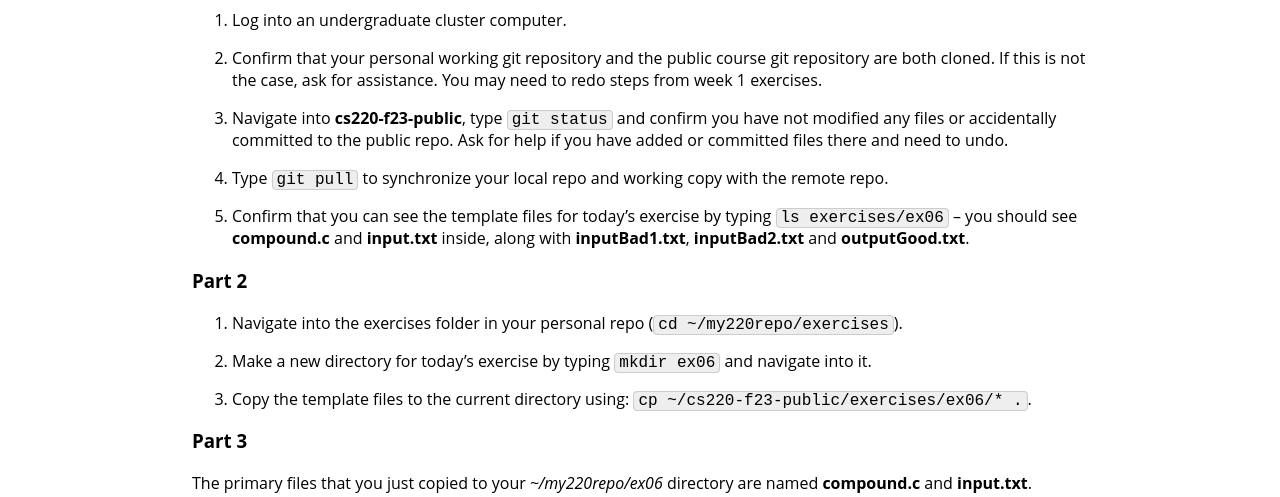
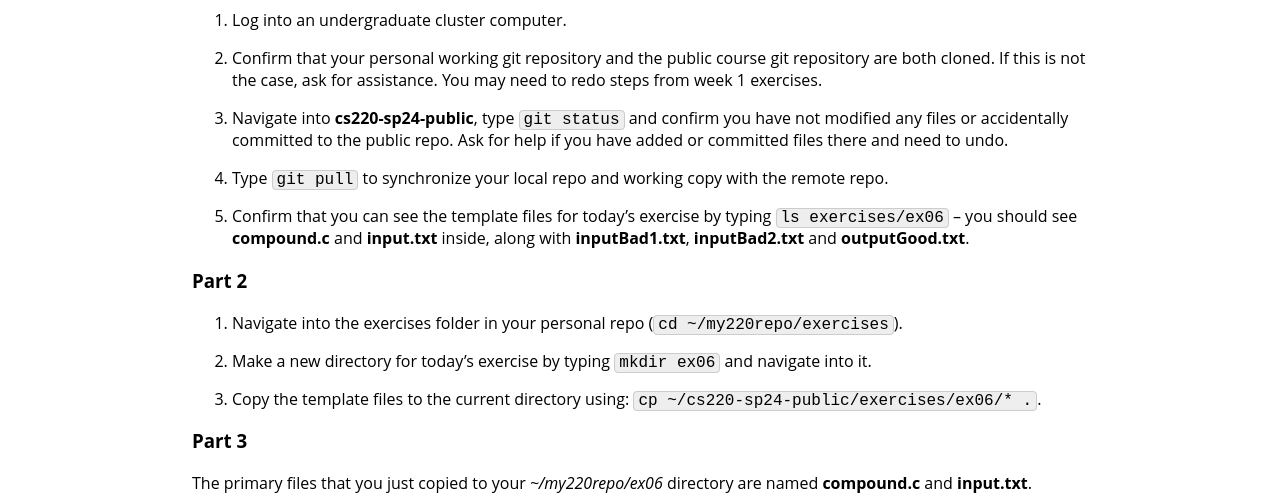
Before and after one commit to jhu-ip/cs220-f24, a Jekyll site: the page built from exercise/ex06.md, in a window 1280 px wide. Shown: the part 667-1164 px from the top of the page. Built offline with Jekyll 4.4.1, drawn with Linux system fonts in a browser that asks for light colours.

```diff
--- a/exercise/ex06.md
+++ b/exercise/ex06.md
@@ -28,7 +28,7 @@
 
 2.	Confirm that your personal working git repository and the public course git repository are both cloned.  If this is not the case, ask for assistance.  You may need to redo steps from week 1 exercises.
 
-3.	Navigate into **cs220-f23-public**, type `git status` and confirm you have not modified any files or accidentally committed to the public repo. Ask for help if you have added or committed files there and need to undo.
+3.	Navigate into **cs220-sp24-public**, type `git status` and confirm you have not modified any files or accidentally committed to the public repo. Ask for help if you have added or committed files there and need to undo.
 
 4.	Type `git pull` to synchronize your local repo and working copy with the remote repo.
 
@@ -40,7 +40,7 @@
 
 2.	Make a new directory for today’s exercise by typing `mkdir ex06` and navigate into it.
 
-3.	Copy the template files to the current directory using: `cp ~/cs220-f23-public/exercises/ex06/* .`.
+3.	Copy the template files to the current directory using: `cp ~/cs220-sp24-public/exercises/ex06/* .`.
 
 
 ### Part 3
```
